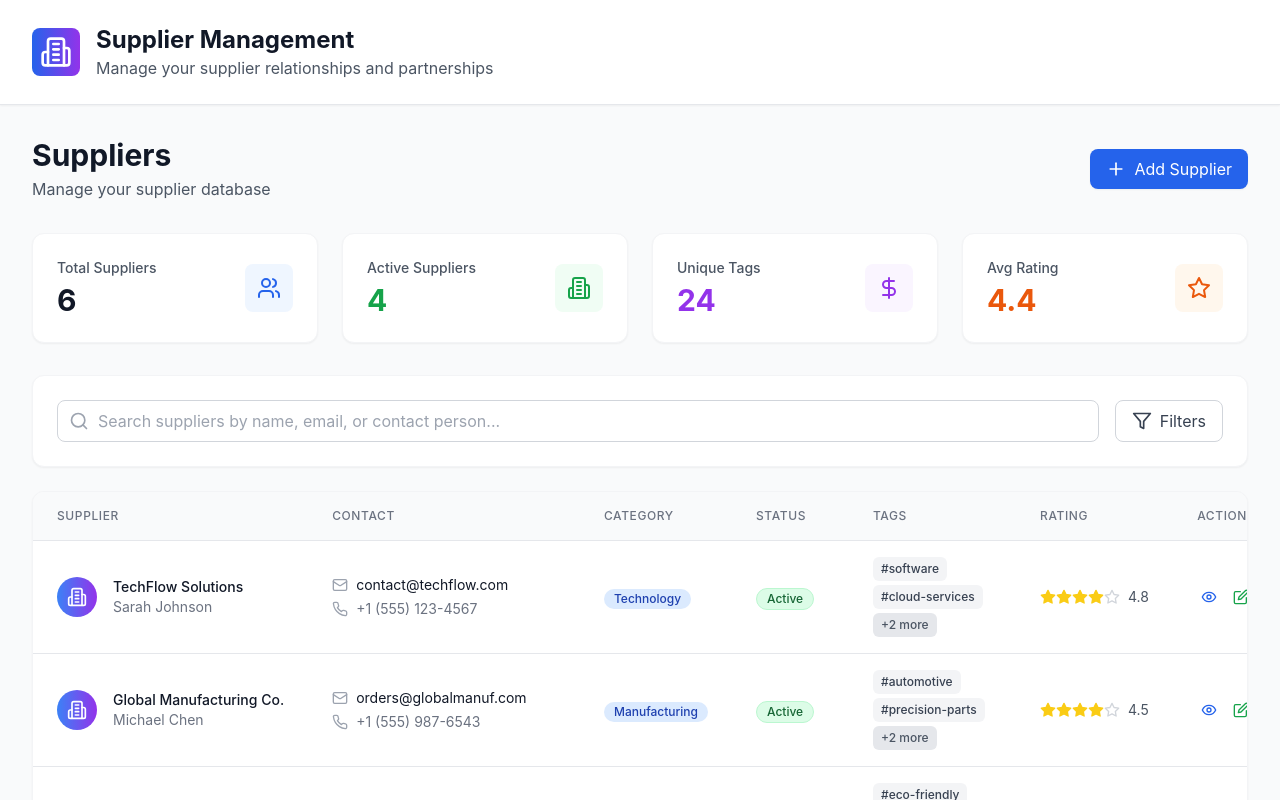
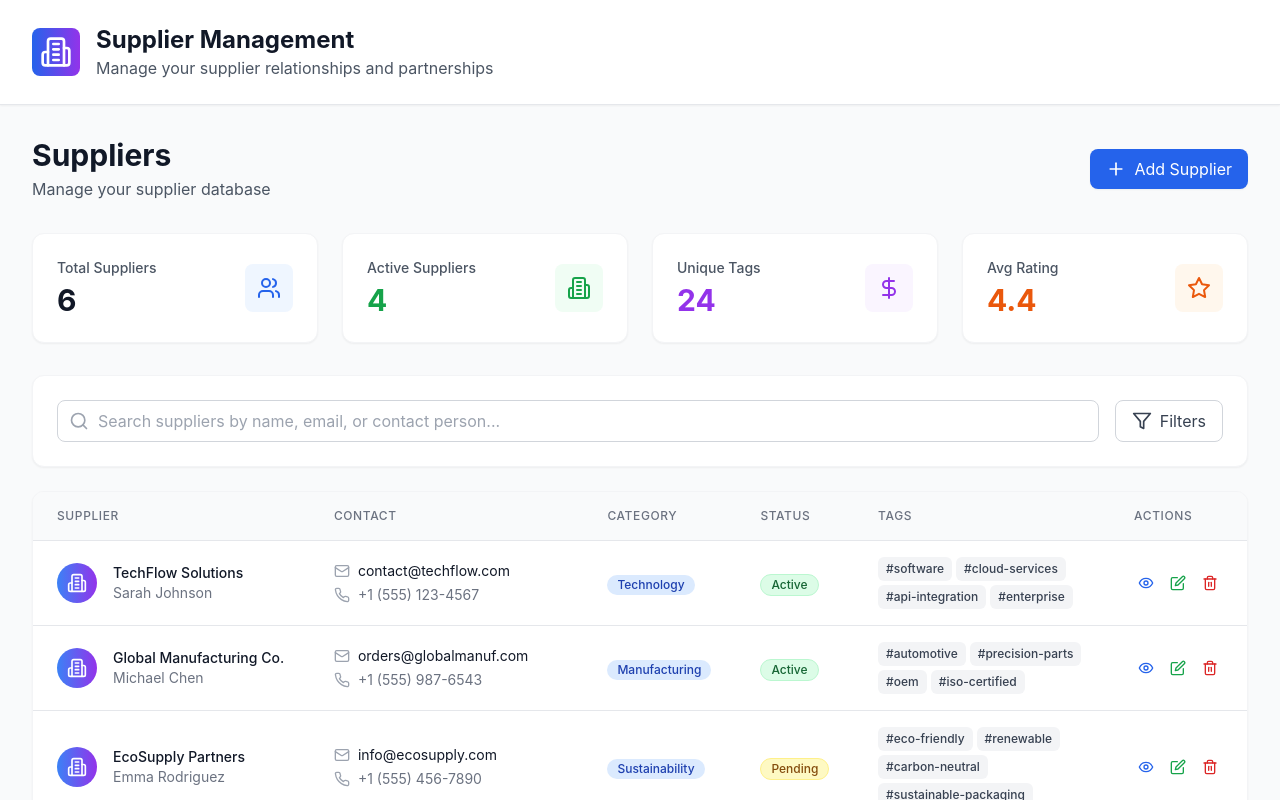
Before and after one commit to Kabba24ai/supplier-management-gj, a React (Vite) app: page / in a window 1280 px wide. Shown: the top 800 px of the page. Built offline with nearby package versions, Linux system fonts and the light colour scheme.

Commit message:
Remove Rating Column and Expand Tags Display

```diff
--- a/src/App.tsx
+++ b/src/App.tsx
@@ -285,15 +285,14 @@ function App() {
                   <th className="px-6 py-4 text-left text-xs font-medium text-gray-500 uppercase tracking-wider">Contact</th>
                   <th className="px-6 py-4 text-left text-xs font-medium text-gray-500 uppercase tracking-wider">Category</th>
                   <th className="px-6 py-4 text-left text-xs font-medium text-gray-500 uppercase tracking-wider">Status</th>
-                  <th className="px-6 py-4 text-left text-xs font-medium text-gray-500 uppercase tracking-wider">Tags</th>
-                  <th className="px-6 py-4 text-left text-xs font-medium text-gray-500 uppercase tracking-wider">Rating</th>
+                  <th className="px-6 py-4 text-left text-xs font-medium text-gray-500 uppercase tracking-wider w-64">Tags</th>
                   <th className="px-6 py-4 text-left text-xs font-medium text-gray-500 uppercase tracking-wider">Actions</th>
                 </tr>
               </thead>
               <tbody className="bg-white divide-y divide-gray-200">
                 {filteredSuppliers.length === 0 ? (
                   <tr>
-                    <td colSpan={7} className="text-center py-12">
+                    <td colSpan={6} className="text-center py-12">
                       <Users className="mx-auto h-12 w-12 text-gray-400" />
                       <h3 className="mt-2 text-sm font-medium text-gray-900">No suppliers found</h3>
                       <p className="mt-1 text-sm text-gray-500">Try adjusting your search or filter criteria.</p>
@@ -335,26 +334,13 @@ function App() {
                           <span className="capitalize">{supplier.status}</span>
                         </span>
                       </td>
-                      <td className="px-6 py-4 whitespace-nowrap text-sm text-gray-900">
-                        <div className="flex flex-wrap gap-1">
-                          {supplier.tags.slice(0, 2).map((tag, index) => (
+                      <td className="px-6 py-4 text-sm text-gray-900 w-64">
+                        <div className="flex flex-wrap gap-1 max-w-xs">
+                          {supplier.tags.map((tag, index) => (
                             <span key={index} className="inline-flex items-center px-2 py-1 rounded-md text-xs font-medium bg-gray-100 text-gray-700">
                               #{tag}
                             </span>
                           ))}
-                          {supplier.tags.length > 2 && (
-                            <span className="inline-flex items-center px-2 py-1 rounded-md text-xs font-medium bg-gray-200 text-gray-600">
-                              +{supplier.tags.length - 2} more
-                            </span>
-                          )}
-                        </div>
-                      </td>
-                      <td className="px-6 py-4 whitespace-nowrap">
-                        <div className="flex items-center">
-                          <div className="flex">
-                            {renderStars(supplier.rating)}
-                          </div>
-                          <span className="ml-2 text-sm text-gray-600">{supplier.rating}</span>
                         </div>
                       </td>
                       <td className="px-6 py-4 whitespace-nowrap text-sm font-medium">
```
